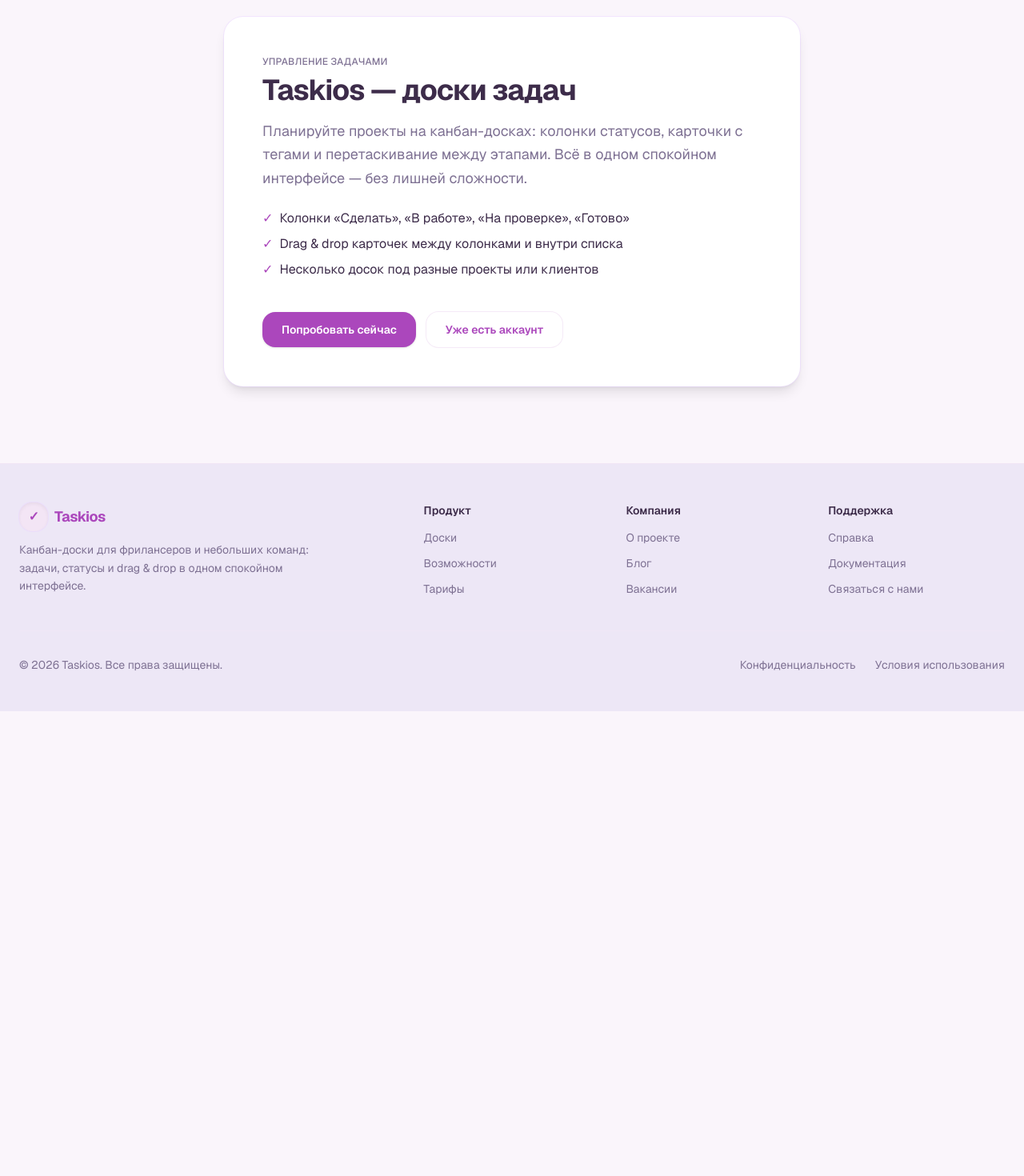
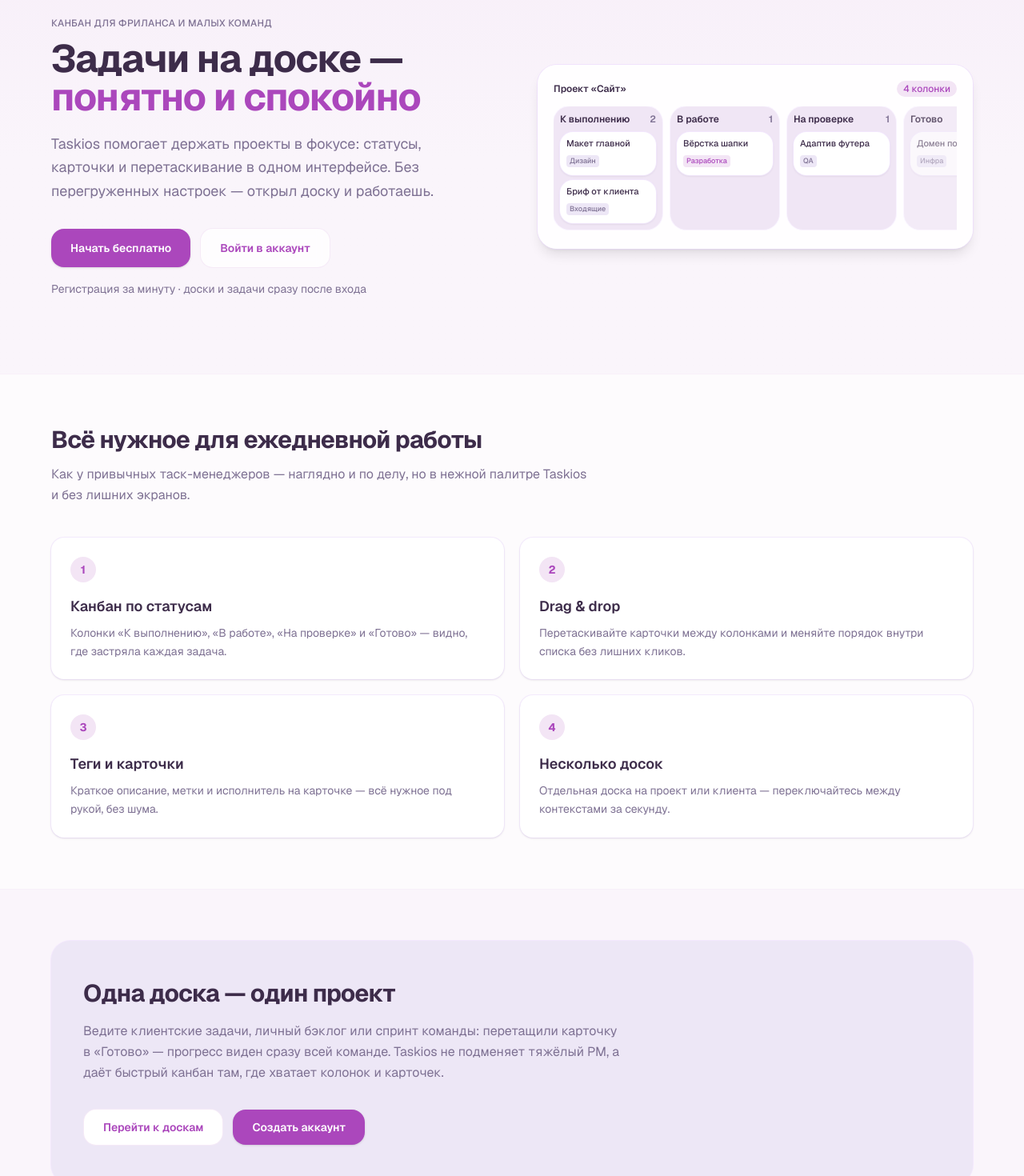
Before and after one commit to rolitdk/taskios, a Next.js app: page / in a window 1280 px wide. Shown: the part 140-1610 px from the top of the page at 80% size. Before the commit the page ends 1029 px from the top, so only its background shows below. Built offline with nearby package versions, Linux system fonts and the light colour scheme; no server answers.

Commit message:
Update homepage

```diff
--- a/app/(pages)/page.tsx
+++ b/app/(pages)/page.tsx
@@ -4,9 +4,9 @@
 import { HomeLanding } from "@/components/ui/home-landing";
 
 export const metadata: Metadata = {
-  title: "Taskios — доски задач для ваших проектов",
+  title: "Taskios — канбан-доски для задач и проектов",
   description:
-    "Канбан-доски с drag & drop: планируйте задачи и проекты в удобном интерфейсе Taskios.",
+    "Спокойный канбан с drag & drop, тегами и несколькими досками — для фриланса и небольших команд.",
 };
 
 export default function HomePage() {
--- a/components/ui/app-shell-footer.tsx
+++ b/components/ui/app-shell-footer.tsx
@@ -6,7 +6,7 @@
 
 const FOOTER_LINKS = {
   product: [
-    { label: "Возможности", href: "#" },
+    { label: "Возможности", href: "/#features" },
     { label: "Тарифы", href: "#" },
   ],
   company: [
--- a/components/ui/home-landing.tsx
+++ b/components/ui/home-landing.tsx
@@ -1,55 +1,234 @@
 import Link from "next/link";
+
+const FEATURES = [
+  {
+    title: "Канбан по статусам",
+    description:
+      "Колонки «К выполнению», «В работе», «На проверке» и «Готово» — видно, где застряла каждая задача.",
+  },
+  {
+    title: "Drag & drop",
+    description:
+      "Перетаскивайте карточки между колонками и меняйте порядок внутри списка без лишних кликов.",
+  },
+  {
+    title: "Теги и карточки",
+    description:
+      "Краткое описание, метки и исполнитель на карточке — всё нужное под рукой, без шума.",
+  },
+  {
+    title: "Несколько досок",
+    description:
+      "Отдельная доска на проект или клиента — переключайтесь между контекстами за секунду.",
+  },
+] as const;
 
 export function HomeLanding() {
   return (
-    <main className="mx-auto flex w-full max-w-3xl flex-1 flex-col justify-center px-4 py-16 sm:px-6 sm:py-24">
-      <div className="bg-surface rounded-3xl p-8 shadow-lg ring-1 ring-purple-200/50 sm:p-12">
+    <main className="flex flex-1 flex-col">
+      {/* Hero */}
+      <section className="relative overflow-hidden px-4 py-14 sm:px-6 sm:py-20 lg:py-24">
+        <div
+          className="pointer-events-none absolute inset-0 -z-10 bg-linear-to-b from-accent-soft/40 via-background to-background"
+          aria-hidden
+        />
+        <div className="mx-auto grid max-w-6xl items-center gap-12 lg:grid-cols-2 lg:gap-16">
+          <div>
             <p className="text-muted text-xs font-medium tracking-wide uppercase">
-          Управление задачами
+              Канбан для фриланса и малых команд
             </p>
-        <h1 className="text-foreground mt-2 text-3xl font-bold tracking-tight sm:text-4xl">
-          Taskios — доски задач
+            <h1 className="text-foreground mt-3 text-4xl font-bold tracking-tight text-balance sm:text-5xl">
+              Задачи на доске —{" "}
+              <span className="text-accent-strong">понятно и спокойно</span>
             </h1>
-        <p className="text-muted mt-4 text-base leading-relaxed sm:text-lg">
-          Планируйте проекты на канбан-досках: колонки статусов, карточки с
-          тегами и перетаскивание между этапами. Всё в одном спокойном
-          интерфейсе — без лишней сложности.
+            <p className="text-muted mt-5 max-w-xl text-base leading-relaxed sm:text-lg">
+              Taskios помогает держать проекты в фокусе: статусы, карточки и
+              перетаскивание в одном интерфейсе. Без перегруженных настроек —
+              открыл доску и работаешь.
             </p>
-        <ul className="text-foreground mt-6 space-y-2 text-sm sm:text-base">
-          <li className="flex gap-2">
-            <span className="text-accent-strong shrink-0" aria-hidden>
-              ✓
-            </span>
-            <span>Колонки «Сделать», «В работе», «На проверке», «Готово»</span>
-          </li>
-          <li className="flex gap-2">
-            <span className="text-accent-strong shrink-0" aria-hidden>
-              ✓
-            </span>
-            <span>Drag &amp; drop карточек между колонками и внутри списка</span>
-          </li>
-          <li className="flex gap-2">
-            <span className="text-accent-strong shrink-0" aria-hidden>
-              ✓
-            </span>
-            <span>Несколько досок под разные проекты или клиентов</span>
-          </li>
-        </ul>
-        <div className="mt-10 flex flex-col gap-3 sm:flex-row sm:items-center">
+            <div className="mt-8 flex flex-col gap-3 sm:flex-row sm:items-center">
               <Link
                 href="/register"
-            className="bg-accent-strong hover:bg-accent inline-flex items-center justify-center rounded-2xl px-6 py-3 text-center text-sm font-semibold text-white shadow-sm transition-colors"
+                className="bg-accent-strong hover:bg-accent inline-flex items-center justify-center rounded-2xl px-6 py-3.5 text-center text-sm font-semibold text-white shadow-sm transition-colors"
               >
-            Попробовать сейчас
+                Начать бесплатно
               </Link>
               <Link
                 href="/login"
-            className="text-accent-strong hover:text-foreground border-accent-soft/80 inline-flex items-center justify-center rounded-2xl border bg-white/60 px-6 py-3 text-center text-sm font-semibold transition-colors"
+                className="text-accent-strong hover:text-foreground border-accent-soft/80 inline-flex items-center justify-center rounded-2xl border bg-surface/80 px-6 py-3.5 text-center text-sm font-semibold backdrop-blur-sm transition-colors"
               >
-            Уже есть аккаунт
+                Войти в аккаунт
+              </Link>
+            </div>
+            <p className="text-muted mt-4 text-sm">
+              Регистрация за минуту · доски и задачи сразу после входа
+            </p>
+          </div>
+
+          <BoardPreview aria-label="Пример канбан-доски Taskios" />
+        </div>
+      </section>
+
+      {/* Features */}
+      <section
+        id="features"
+        className="border-accent-soft/50 bg-surface/60 border-y px-4 py-14 sm:px-6 sm:py-16"
+      >
+        <div className="mx-auto max-w-6xl">
+          <div className="max-w-2xl">
+            <h2 className="text-foreground text-2xl font-bold tracking-tight sm:text-3xl">
+              Всё нужное для ежедневной работы
+            </h2>
+            <p className="text-muted mt-3 text-base leading-relaxed">
+              Как у привычных таск-менеджеров — наглядно и по делу, но в
+              нежной палитре Taskios и без лишних экранов.
+            </p>
+          </div>
+          <ul className="mt-10 grid gap-5 sm:grid-cols-2">
+            {FEATURES.map((feature, index) => (
+              <li
+                key={feature.title}
+                className="bg-surface rounded-2xl p-5 shadow-sm ring-1 ring-purple-200/40 sm:p-6"
+              >
+                <span
+                  className="bg-accent-soft text-accent-strong inline-flex h-8 w-8 items-center justify-center rounded-xl text-sm font-bold"
+                  aria-hidden
+                >
+                  {index + 1}
+                </span>
+                <h3 className="text-foreground mt-4 text-lg font-semibold">
+                  {feature.title}
+                </h3>
+                <p className="text-muted mt-2 text-sm leading-relaxed">
+                  {feature.description}
+                </p>
+              </li>
+            ))}
+          </ul>
+        </div>
+      </section>
+
+      {/* Use case + CTA */}
+      <section className="px-4 py-14 sm:px-6 sm:py-16">
+        <div className="mx-auto max-w-6xl">
+          <div className="bg-shell-bg rounded-3xl px-6 py-10 ring-1 ring-purple-200/40 sm:px-10 sm:py-12">
+            <h2 className="text-foreground text-2xl font-bold tracking-tight sm:text-3xl">
+              Одна доска — один проект
+            </h2>
+            <p className="text-muted mt-4 max-w-2xl text-base leading-relaxed">
+              Ведите клиентские задачи, личный бэклог или спринт команды:
+              перетащили карточку в «Готово» — прогресс виден сразу всей
+              команде. Taskios не подменяет тяжёлый PM, а даёт быстрый
+              канбан там, где хватает колонок и карточек.
+            </p>
+            <div className="mt-8 flex flex-col gap-3 sm:flex-row sm:items-center">
+              <Link
+                href="/boards"
+                className="text-accent-strong hover:text-foreground border-accent-soft/80 inline-flex items-center justify-center rounded-2xl border bg-surface px-6 py-3 text-sm font-semibold transition-colors"
+              >
+                Перейти к доскам
+              </Link>
+              <Link
+                href="/register"
+                className="bg-accent-strong hover:bg-accent inline-flex items-center justify-center rounded-2xl px-6 py-3 text-sm font-semibold text-white shadow-sm transition-colors"
+              >
+                Создать аккаунт
               </Link>
             </div>
           </div>
+        </div>
+      </section>
     </main>
   );
 }
+
+function BoardPreview({ "aria-label": ariaLabel }: { "aria-label": string }) {
+  return (
+    <div
+      className="bg-surface/90 rounded-3xl p-4 shadow-lg ring-1 ring-purple-200/50 backdrop-blur-sm sm:p-5"
+      aria-label={ariaLabel}
+      role="img"
+    >
+      <div className="text-muted mb-3 flex items-center justify-between text-xs font-medium">
+        <span className="text-foreground font-semibold">Проект «Сайт»</span>
+        <span className="bg-accent-soft text-accent-strong rounded-lg px-2 py-0.5">
+          4 колонки
+        </span>
+      </div>
+      <div className="flex gap-2 overflow-x-auto pb-1 sm:gap-2.5">
+        <PreviewColumn
+          title="К выполнению"
+          count={2}
+          cards={[
+            { title: "Макет главной", tag: "Дизайн" },
+            { title: "Бриф от клиента", tag: "Входящие" },
+          ]}
+        />
+        <PreviewColumn
+          title="В работе"
+          count={1}
+          cards={[{ title: "Вёрстка шапки", tag: "Разработка", accent: true }]}
+        />
+        <PreviewColumn
+          title="На проверке"
+          count={1}
+          cards={[{ title: "Адаптив футера", tag: "QA" }]}
+        />
+        <PreviewColumn
+          title="Готово"
+          count={1}
+          cards={[{ title: "Домен подключён", tag: "Инфра", muted: true }]}
+          faded
+        />
+      </div>
+    </div>
+  );
+}
+
+function PreviewColumn({
+  title,
+  count,
+  cards,
+  faded,
+}: {
+  title: string;
+  count: number;
+  cards: { title: string; tag: string; accent?: boolean; muted?: boolean }[];
+  faded?: boolean;
+}) {
+  return (
+    <div
+      className={`bg-column-bg flex w-[7.5rem] shrink-0 flex-col rounded-xl p-2 ring-1 ring-purple-200/30 sm:w-[8.5rem] ${
+        faded ? "opacity-80" : ""
+      }`}
+    >
+      <div className="text-foreground mb-2 flex items-center justify-between gap-1 text-[10px] font-semibold sm:text-xs">
+        <span className="truncate">{title}</span>
+        <span className="text-muted shrink-0">{count}</span>
+      </div>
+      <ul className="space-y-1.5">
+        {cards.map((card) => (
+          <li
+            key={card.title}
+            className={`bg-surface rounded-lg p-2 shadow-sm ring-1 ring-purple-100/80 ${
+              card.accent ? "ring-accent/60" : ""
+            } ${card.muted ? "opacity-70" : ""}`}
+          >
+            <p className="text-foreground line-clamp-2 text-[10px] leading-tight font-medium sm:text-[11px]">
+              {card.title}
+            </p>
+            <span
+              className={`mt-1 inline-block rounded px-1 py-px text-[9px] font-medium ${
+                card.accent
+                  ? "bg-accent-soft text-accent-strong"
+                  : "bg-shell-bg text-muted"
+              }`}
+            >
+              {card.tag}
+            </span>
+          </li>
+        ))}
+      </ul>
+    </div>
+  );
+}
```
Lines whose indentation alone changed are shown as unchanged.
